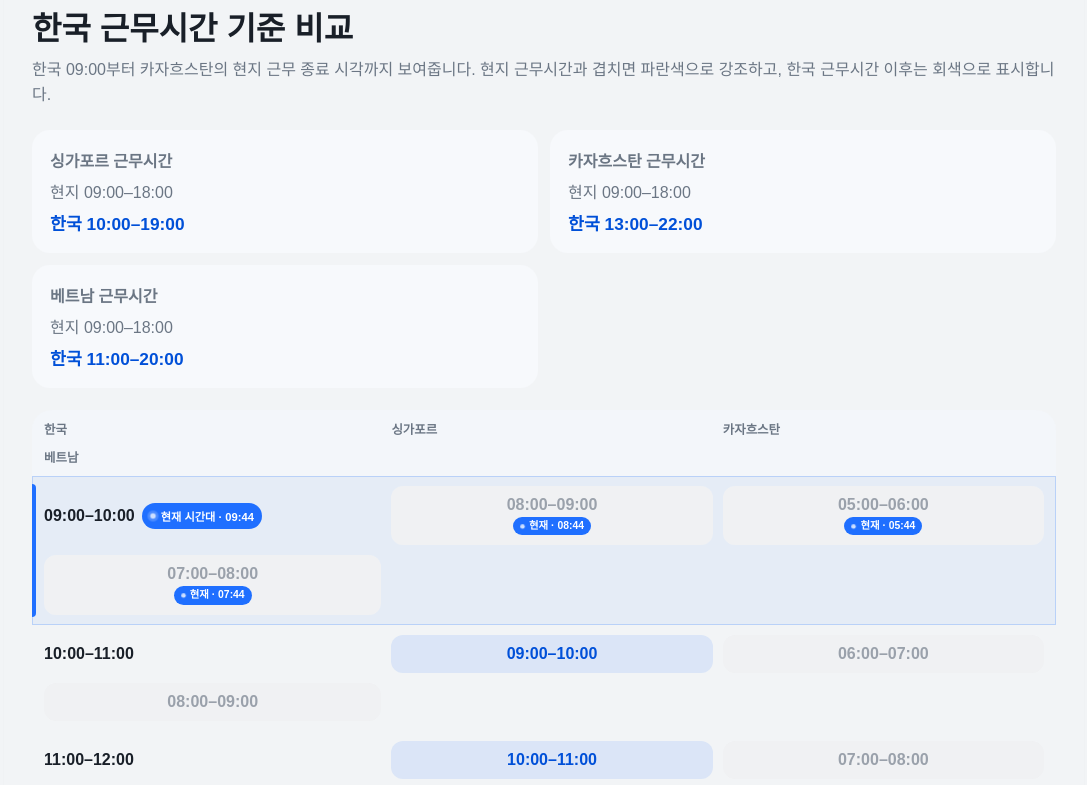
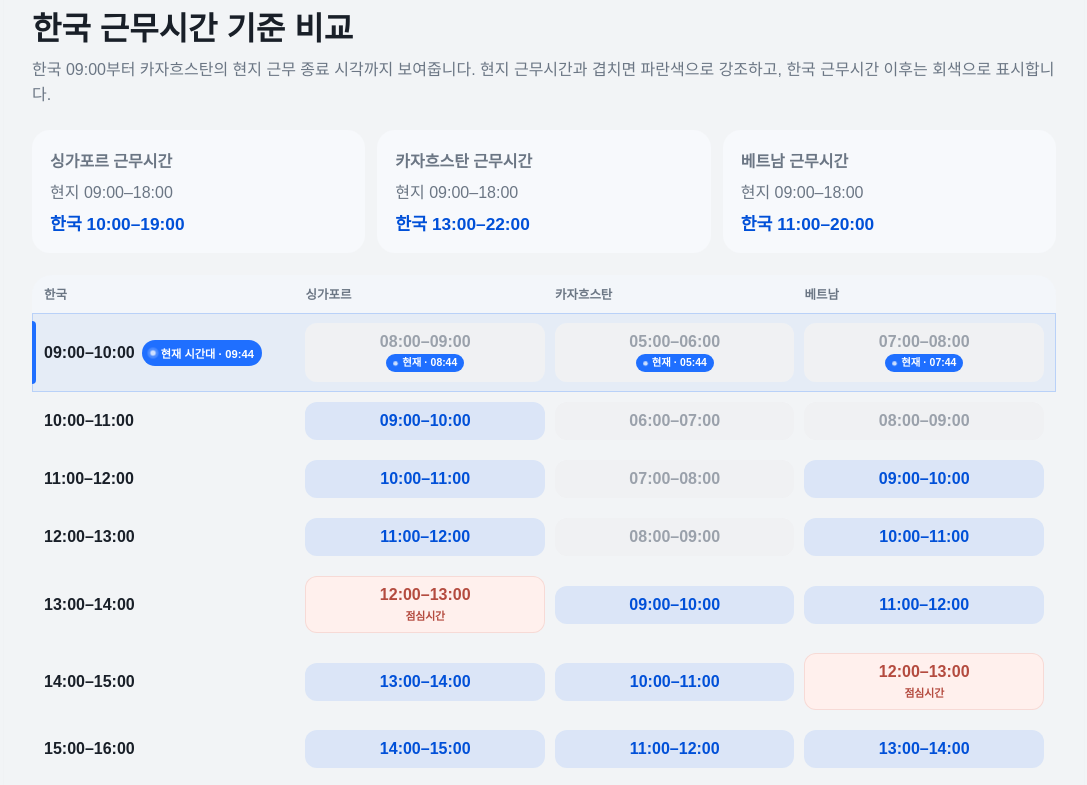
Before and after one commit to ericheo123/kst-singapore-kazakhstan-time, a website built with Vite: page index.html in a window 1280 px wide. Shown: the part 918-1703 px from the top of the page, without its empty margins (96-1183 px from the left). Built offline with nearby package versions, Linux system fonts and the light colour scheme; a web font is replaced by a local one.

Commit message:
Expand comparison layout for Vietnam

```diff
--- a/styles.css
+++ b/styles.css
@@ -379,7 +379,7 @@ h1 {
 
 .work-summary {
   display: grid;
-  grid-template-columns: repeat(2, minmax(0, 1fr));
+  grid-template-columns: repeat(3, minmax(0, 1fr));
   gap: 12px;
   margin: 22px 0;
 }
@@ -404,14 +404,14 @@ h1 {
 }
 
 .work-grid {
-  overflow: hidden;
+  overflow-x: auto;
   border: 1px solid var(--line);
   border-radius: 20px;
 }
 
 .work-row {
   display: grid;
-  grid-template-columns: 1.05fr 1fr 1fr;
+  grid-template-columns: 1.05fr repeat(3, 1fr);
   gap: 10px;
   align-items: center;
   padding: 10px 12px;
@@ -625,6 +625,7 @@ h1 {
   }
 
   .work-row {
+    min-width: 680px;
     gap: 6px;
     padding: 9px 8px;
     font-size: 0.82rem;
```
